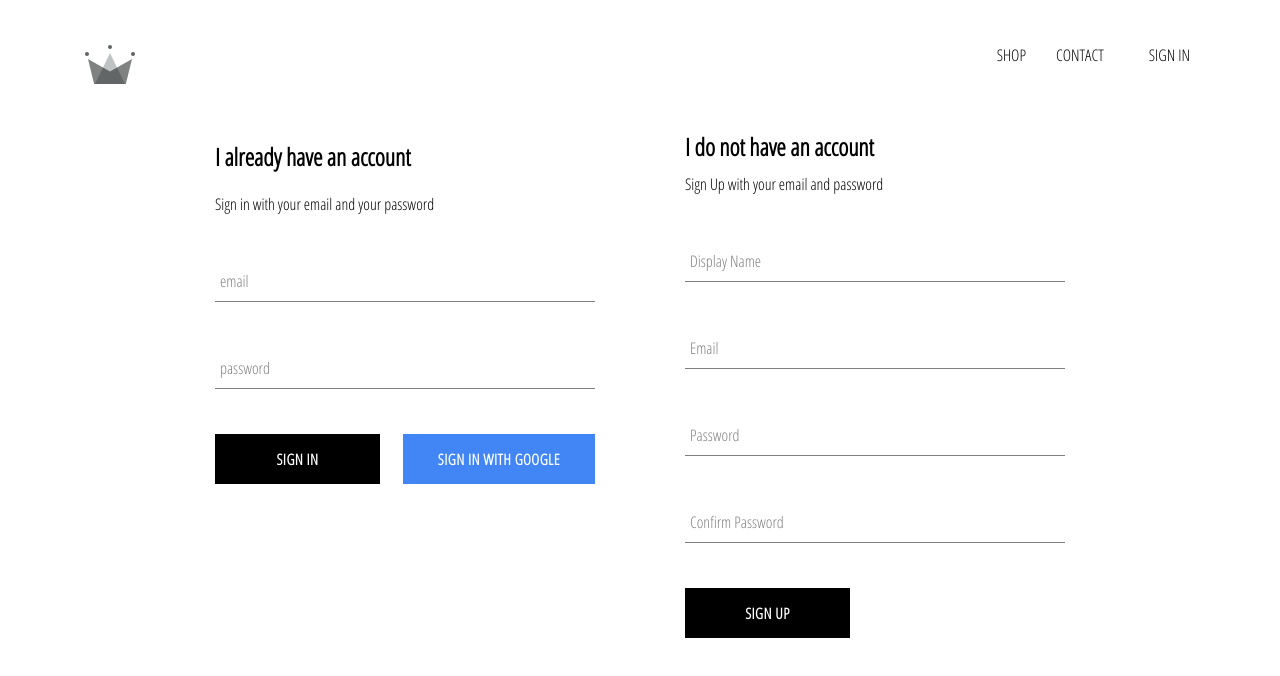
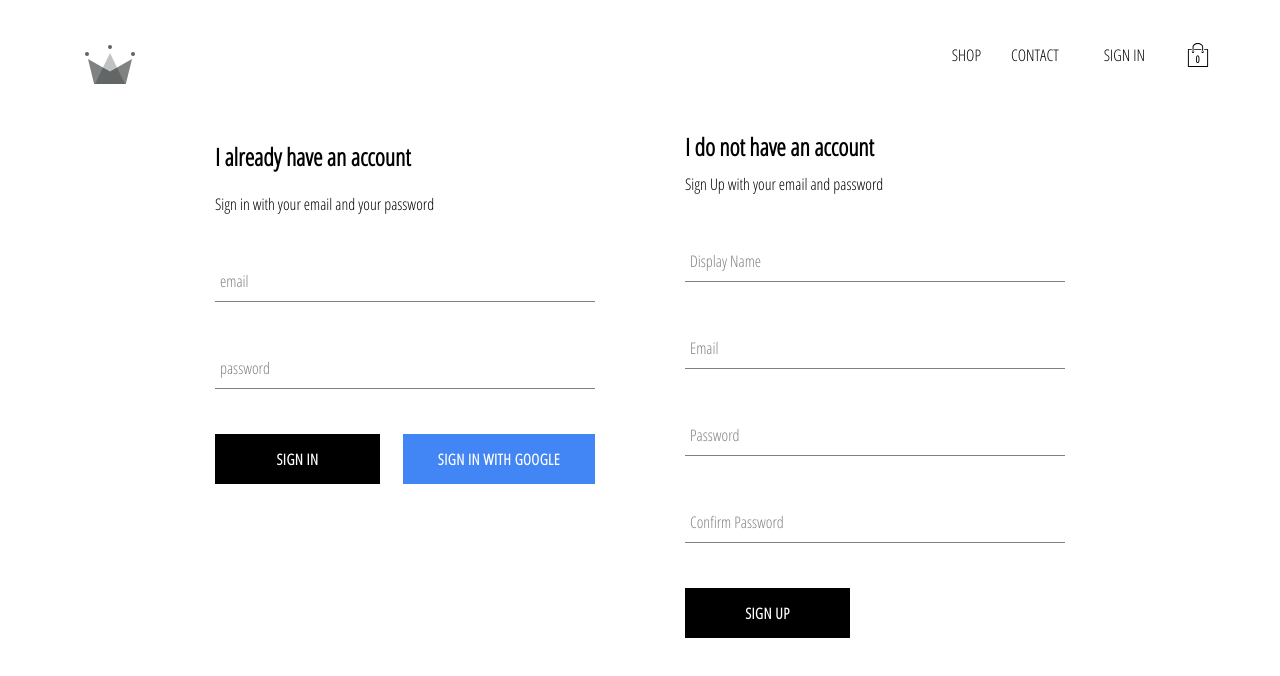
Before and after one commit to SalimaMouzaoui/Selma-Clothing-dz, a React (Create React App) app: page /signin in a window 1280 px wide. Shown: the top 676 px of the page. Built offline with nearby package versions, Linux system fonts and the light colour scheme; no server answers.

Commit message:
Added cartIcon and cartDropDown components to our application, also implemented cart reducer

```diff
--- /dev/null
+++ b/src/components/cart-dropdown/cart-dropdown.component.jsx
@@ -0,0 +1,13 @@
+import React from 'react'
+import CustomButton from '../custom-button/custom-button.component'
+import './cart-dropdown.styles.scss'
+
+const CartDropdown = () => (
+    <div className='cart-dropdown'>
+        <div className='cart-items'>
+            <CustomButton>GO TO CHECKOUT</CustomButton>
+        </div>
+    </div>
+)
+
+export default CartDropdown;
--- /dev/null
+++ b/src/components/cart-dropdown/cart-dropdown.styles.scss
@@ -0,0 +1,24 @@
+.cart-dropdown {
+	position: absolute;
+	width: 240px;
+	height: 340px;
+	display: flex;
+	flex-direction: column;
+	padding: 20px;
+	border: 1px solid black;
+	background-color: white;
+	top: 90px;
+	right: 40px;
+	z-index: 5;
+
+	.cart-items {
+		height: 240px;
+		display: flex;
+		flex-direction: column;
+		overflow: scroll;
+	}
+
+	button {
+		margin-top: auto;
+	}
+}
--- /dev/null
+++ b/src/components/cart-icon/cart-icon.component.jsx
@@ -0,0 +1,20 @@
+import React from 'react'
+
+import { ReactComponent as ShoppingIcon } from '../../assets/shopping-bag.svg'
+
+import './cart-icon.styles.scss'
+import { connect } from 'react-redux'
+import { toggleCartHidden } from '../../redux/cart/cart.actions';
+
+const CartIcon = ({toggleCartHidden}) => (
+    <div className='cart-icon' onClick={toggleCartHidden}>
+        <ShoppingIcon className='shopping-icon'></ShoppingIcon>
+        <span className='item-count'>0</span>
+    </div>
+)
+
+const mapDispatchToProps = dispatch => ({
+    toggleCartHidden: () => dispatch(toggleCartHidden())
+})
+
+export default connect(null, mapDispatchToProps) (CartIcon);
--- /dev/null
+++ b/src/components/cart-icon/cart-icon.styles.scss
@@ -0,0 +1,21 @@
+.cart-icon {
+	width: 45px;
+	height: 45px;
+	position: relative;
+	display: flex;
+	align-items: center;
+	justify-content: center;
+	cursor: pointer;
+
+	.shopping-icon {
+		width: 24px;
+		height: 24px;
+	}
+
+	.item-count {
+		position: absolute;
+		font-size: 10px;
+		font-weight: bold;
+		bottom: 12px;
+	}
+}
--- a/src/components/directory/header/header.component.jsx
+++ b/src/components/directory/header/header.component.jsx
@@ -4,8 +4,10 @@
 import {ReactComponent as Logo} from '../../../assets/crown.svg'
 import { auth } from '../../../firebase/firebase.utils'
 import { connect } from 'react-redux'
+import CartIcon from '../../cart-icon/cart-icon.component'
+import CartDropdown from '../../cart-dropdown/cart-dropdown.component'
 
-const Header = ({currentUser}) => (
+const Header = ({currentUser, hidden}) => (
     <div className='header'>
         <Link className='logo-container' to="/">
             <Logo className='logo'></Logo>
@@ -31,12 +33,15 @@
                         )
                 }
             </Link>
+            <CartIcon />
         </div>
+        {hidden ? null : <CartDropdown/>}
     </div>
 )
 
-const mapStateToProps = state => ({
-    currentUser: state.user.currentUser
+const mapStateToProps = ({ user: { currentUser }, cart: {hidden}}) => ({
+    currentUser,
+    hidden
 })
 
 export default connect(mapStateToProps) (Header);
--- /dev/null
+++ b/src/redux/cart/cart-reducer.jsx
@@ -0,0 +1,20 @@
+import { CartHiddenType } from "./cart.types";
+
+const INITIAL_STATE = {
+    hidden: true
+}
+
+const cartReducer = (state = INITIAL_STATE, action) => {
+    switch (action.type) {
+        case CartHiddenType.TOGGLE_CART_HIDDEN:
+            return {
+                ...state,
+                hidden: !state.hidden
+            }
+
+        default:
+            return state;
+    }
+}
+
+export default cartReducer;
--- /dev/null
+++ b/src/redux/cart/cart.actions.js
@@ -0,0 +1,5 @@
+import { CartHiddenType } from "./cart.types";
+
+export const toggleCartHidden = () => ({
+    type: CartHiddenType.TOGGLE_CART_HIDDEN
+})
--- /dev/null
+++ b/src/redux/cart/cart.types.js
@@ -0,0 +1,3 @@
+export const CartHiddenType = {
+    TOGGLE_CART_HIDDEN: 'TOGGLE_CART_HIDDEN'
+}
--- a/src/redux/root-reducer.js
+++ b/src/redux/root-reducer.js
@@ -1,6 +1,8 @@
 import { combineReducers } from "redux";
 import userReducer from "./user/user-reducer";
+import cartReducer from './cart/cart-reducer'
 
 export default combineReducers({
-    user: userReducer
+    user: userReducer,
+    cart: cartReducer
 })
```
Also changed, not shown: src/assets/shopping-bag.svg (added).
